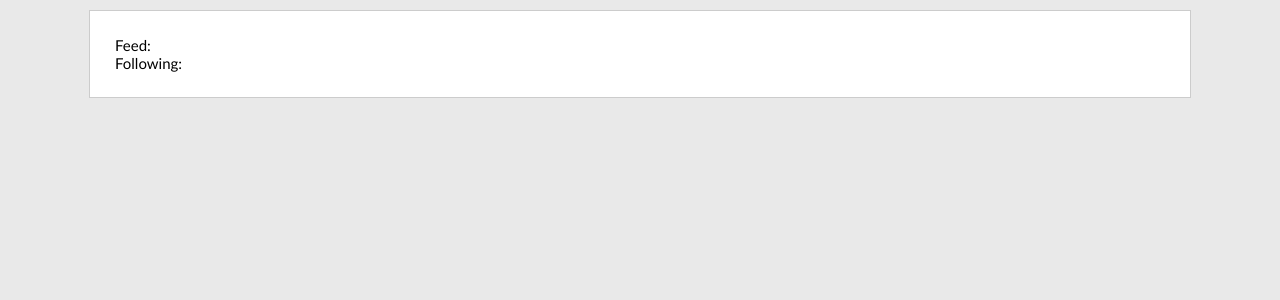
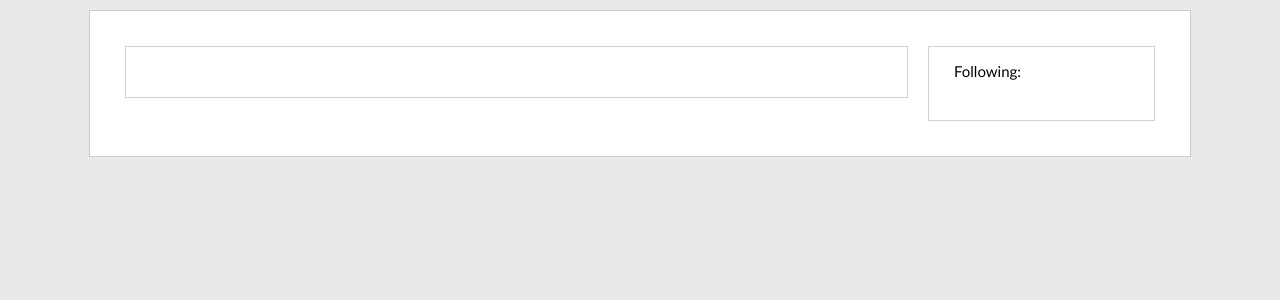
Before and after one commit to basiclabs/summonerstats, a Django app: page / in a window 1280 px wide. Shown: the part 82-382 px from the top of the page. Run offline with Django 3.2, Linux system fonts and the light colour scheme; the visitor is signed in with stand-in values (Sample User, id 1); data that the repository does not hold is empty; parts of the project's set-up code (start-up, migrations or seed data) failed here and were passed over; some libraries are stand-ins or nearby versions.

Commit message:
Basic outlines for all of our standard pages

```diff
--- a/summonerstats/static/css/base.css
+++ b/summonerstats/static/css/base.css
@@ -22,6 +22,7 @@ a:hover {
   border: 1px #ccc solid;
   margin: 0 auto;
   margin-top: 10px;
+  overflow: auto;
 }
 .top-head {
   overflow: auto;
@@ -39,3 +40,6 @@ a:hover {
   list-style-type: none;
   padding: 0 15px;
 }
+.indent {
+  margin-left: 35px;
+}
--- /dev/null
+++ b/summonerstats/static/css/dashboard.css
@@ -0,0 +1,19 @@
+.min-block {
+  border: 1px #d0d0d0 solid;
+  float: left;
+  padding: 25px;
+  margin: 10px;
+}
+.following {
+  width: 175px;
+  padding-top: 15px;
+}
+.feed {
+  width: 731px;
+}
+.following ul {
+  margin-top: 15px;
+}
+.feed ul {
+  list-style-type: none;
+}
--- a/summonerstats/templates/base.html
+++ b/summonerstats/templates/base.html
@@ -12,7 +12,7 @@
 
 </head>
 <body>
-    <header class='content-block top-head'>
+    <header class='block content-block top-head'>
         <div class='logo'><a href='/'>Summoner Stats</a></div>
         <nav class='user-functions'>
             <ul>
@@ -26,7 +26,7 @@
             </ul>
         </nav>
     </header>
-    <div class='content-block' id='content'>
+    <div class='block content-block' id='content'>
         {% block content %}
             {{rendertext}}
         {% endblock %}
--- a/summonerstats/templates/dashboard.html
+++ b/summonerstats/templates/dashboard.html
@@ -1,9 +1,14 @@
 {% extends "base.html" %}
 {% load leaguetrack_extras %}
 
+{% block css %}
+    {{block.super}}
+    <link rel='stylesheet' type='text/css' href='{{STATIC_URL}}css/dashboard.css' />
+{% endblock css %}
+
 {% block content %}
-<p>Feed:</p>
-<ul>
+<div class='min-block feed'>
+    <ul class=''>
     {% for feed_item in feed %}
         <li>
             {{feed_item.favorites|en_href_list|safe}}
@@ -12,10 +17,13 @@
         on {{feed_item.game.upload_timestamp}}
     {% endfor %}
     </ul>
+</div>
+<div class='min-block following'>
     <p>Following:</p>
-<ul>
+    <ul class='indent'>
     {% for summoner in owner.summoner_set.all %}
         <li><a href='{{summoner.href}}'>{{summoner.name}}</a></li>
     {% endfor %}
     </ul>
+</div>
 {% endblock %}
```
Also changed, not shown: summonerstats/static/css/game.css (added, +21 -0 lines), summonerstats/templates/game.html (+27 -13 lines). Lines whose indentation alone changed are shown as unchanged.
